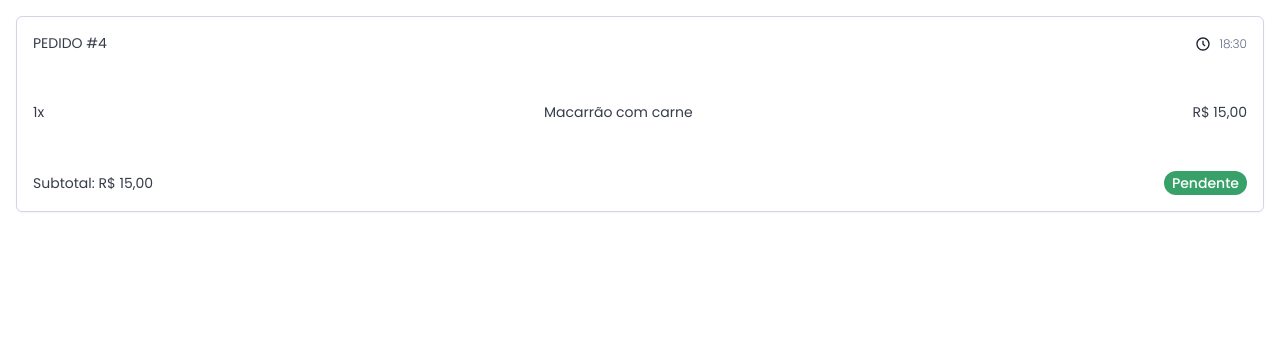
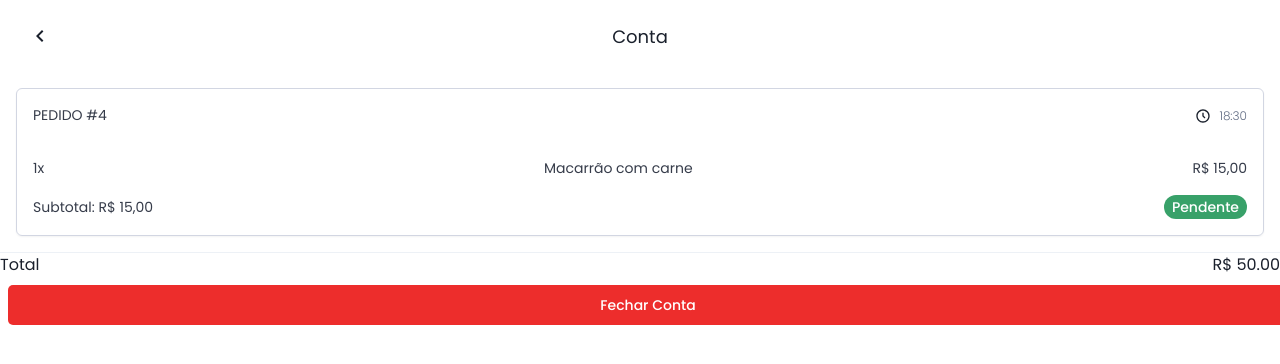
Before and after one commit to penguinsufcg/na-mesa, a Next.js app: page /order in a window 1280 px wide. Shown: the top 364 px of the page. Built offline with nearby package versions, Linux system fonts and the light colour scheme; no server answers; the database is empty.

Commit message:
Add header and footer

```diff
--- a/src/pages/order/OrderCard.tsx
+++ b/src/pages/order/OrderCard.tsx
@@ -17,7 +17,7 @@ const OrderCard: FC<Props> = () => {
         borderColor: 'secondary.100',
       }}
       direction="column">
-      <HStack sx={{ marginBottom: 12 }} justify="space-between">
+      <HStack sx={{ marginBottom: 8 }} justify="space-between">
         <Text
           lineHeight="normal"
           fontSize="sm"
@@ -33,7 +33,7 @@ const OrderCard: FC<Props> = () => {
         </HStack>
       </HStack>
 
-      <HStack sx={{ marginBottom: 12 }} justify="space-between">
+      <HStack sx={{ marginBottom: 4 }} justify="space-between">
         <Text
           lineHeight="normal"
           fontSize="sm"
--- a/src/pages/order/index.tsx
+++ b/src/pages/order/index.tsx
@@ -1,9 +1,28 @@
+import PageHeader from '@/components/client/PageHeader'
+import { Button } from '@chakra-ui/button'
+import { Box, Divider, Flex, HStack, Text } from '@chakra-ui/layout'
+import React from 'react'
 import OrderCard from './OrderCard'
-import { Grid } from '@chakra-ui/layout'
-import React from 'react'
 
 const MenuPage = () => {
-  return <OrderCard />
+  return (
+    <Flex h="100vh" direction="column">
+      <PageHeader title="Conta" />
+      <OrderCard />
+      <Divider color="secondary.100" />
+
+      {/**To fix to be at the bottom, fix spacing */}
+      <Box w="full" alignSelf="flex-end">
+        <HStack justify="space-between">
+          <Text>Total</Text>
+          <Text>R$ 50.00</Text>
+        </HStack>
+        <Button w="full" size="sm" background="primary.400">
+          Fechar Conta
+        </Button>
+      </Box>
+    </Flex>
+  )
 }
 
 export default MenuPage
```
